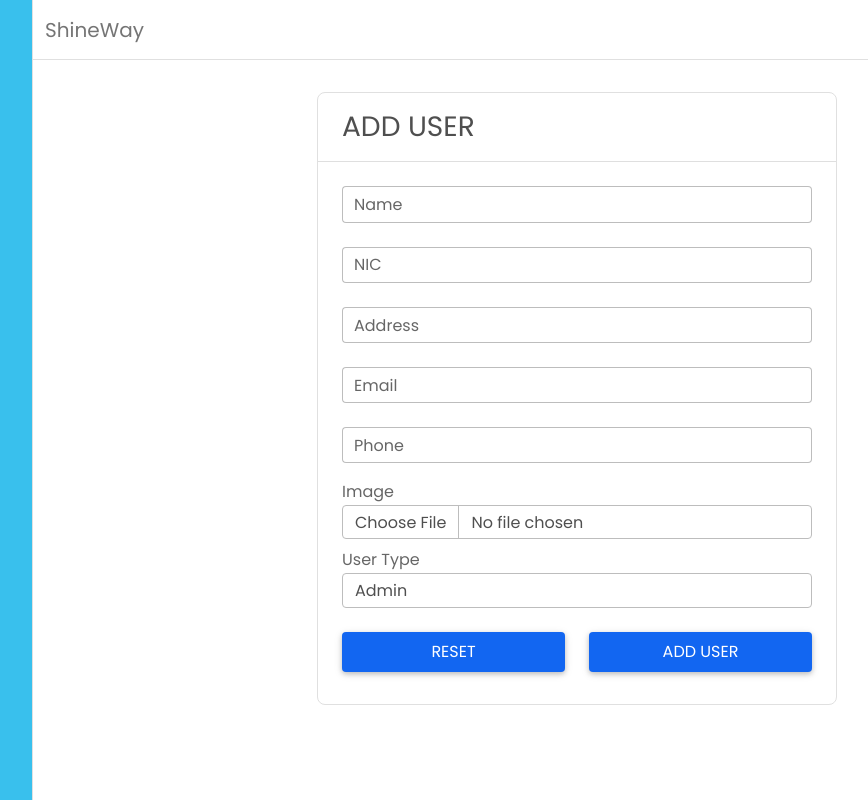
After one commit to Dinuka-Dilshan/ShineWay_php, a PHP site: page /views/user-add.php in a window 1280 px wide. The commit adds this page. Shown: the whole page, without its empty margins (159-1027 px from the left). Run offline with PHP 8.4, Linux system fonts and the light colour scheme; some libraries are stand-ins or nearby versions.

Commit message:
email exixts check

```diff
--- /dev/null
+++ b/views/user-add.php
@@ -0,0 +1,245 @@
+<?php
+
+session_start();
+
+require('./partials/header.php');
+
+
+$error = -1; // -1 = no message to display 1 = successfull  0 = error 2 = email exists
+
+if (isset($_SESSION['userAddStatus'])) {
+    if ($_SESSION['userAddStatus'] == 1) {
+        $error = 1;
+    } else if ($_SESSION['userAddStatus'] == 0) {
+        $error = 0;
+    } else if($_SESSION['userAddStatus'] == 2){
+        $error = 2;
+    }else{
+        $error = -1;
+    }
+
+    unset($_SESSION['userAddStatus']);
+}
+
+
+?>
+
+
+
+<div class="container-fluid mt-3 ">
+    <div class="row justify-content-center">
+        <div class="col-12 col-lg-6">
+            <div class="card border shadow-0 my-3 ">
+                <div class="card-header fs-3">
+                    ADD USER
+                </div>
+                <div class="card-body">
+                    <form enctype="multipart/form-data" class=" needs-validation" novalidate action="../controllers/user-add-controller.php" method="POST">
+                        <div class="row mb-4">
+                            <div class="col-12">
+                                <div class="form-outline">
+                                    <input pattern="^(?![ .]+$)[a-zA-Z .]*" id="name" name="name" type="text" id="form6Example1" class="form-control" required />
+                                    <label class="form-label" for="form6Example1">Name</label>
+                                    <div class="valid-feedback">Looks good!</div>
+                                    <div class="invalid-feedback">Enter a valid name</div>
+                                </div>
+                            </div>
+                        </div>
+
+                        <div class="row mb-4">
+                            <div class="col">
+                                <div class="form-outline">
+                                    <input pattern="([0-9]{9}[x|X|v|V]|[0-9]{12})" id="nic" name="NIC" type="text" id="form6Example2" class="form-control" required />
+                                    <label class="form-label" for="form6Example2">NIC</label>
+                                    <div class="valid-feedback">Looks good!</div>
+                                    <div class="invalid-feedback">Enter a valid NIC</div>
+                                </div>
+                            </div>
+                        </div>
+
+                        <div class="row mb-4">
+                            <div class="col">
+                                <div class="form-outline ">
+                                    <input pattern="^(?![0-9]+$)[a-zA-Z0-9 ,]{2,}$" name="address" id="address" type="text" id="form6Example4" class="form-control" required />
+                                    <label class="form-label" for="form6Example4">Address</label>
+                                    <div class="valid-feedback ">Looks good!</div>
+                                    <div class="invalid-feedback ">Enter a valid Address</div>
+                                </div>
+                            </div>
+                        </div>
+
+
+                        <!-- Email input -->
+                        <div class="row mb-4">
+                            <div class="col">
+                                <div class="form-outline ">
+                                    <input name="email" id="email" type="email" class="form-control" required />
+                                    <label class="form-label" for="form6Example5">Email</label>
+                                    <div class="valid-feedback">Looks good!</div>
+                                    <div class="invalid-feedback">Enter a valid Email</div>
+                                </div>
+                            </div>
+                        </div>
+
+
+                        <!-- Number input -->
+                        <div class="row mb-3">
+                            <div class="col">
+                                <div class="form-outline">
+                                    <input pattern="[0-9]{10}" name="phone" id="phone" type="text" class="form-control" required />
+                                    <label class="form-label" for="form6Example6">Phone</label>
+                                    <div class="valid-feedback ">Looks good!</div>
+                                    <div class="invalid-feedback ">Enter a valid phone number</div>
+                                </div>
+                            </div>
+                        </div>
+
+
+                        <div class="row mb-4">
+                            <div class="col-12 ">
+                                <div class="bg-white ">
+                                    <label class="form-label bg-white mb-0 pb-0" for="customFile">Image</label>
+                                    <input required name="image" type="file" class="form-control bg-white " id="file" accept="image/*" />
+                                </div>
+                            </div>
+
+
+                            <div class="col-12 mt-2">
+                                <label class="form-label bg-white mb-0 pb-0 " for="typeSelect">User Type</label>
+                                <select name="userType" class="bg-white  form-control " id="typeSelect" required>
+                                    <option selected value="Admin"> Admin </option>
+                                    <option value="User"> User</option>
+                                </select>
+                            </div>
+
+                        </div>
+
+                        <!-- Submit button -->
+                        <div class="row">
+                            <div class="col-6">
+                                <button type="reset" id="btnReset" class="btn btn-primary btn-block fs-6 py-2 mb-2">Reset</button>
+                            </div>
+                            <div class="col-6">
+                                <button type="submit" name="submit-add-user" class="btn btn-primary btn-block fs-6 py-2 mb-2">Add User</button>
+                            </div>
+                        </div>
+                    </form>
+                </div>
+            </div>
+        </div>
+    </div>
+</div>
+
+<!-- Button trigger modal -->
+<button type="button" class="btn btn-primary d-none" data-mdb-toggle="modal" data-mdb-target="#modalMessage" id="btnModal">
+    Launch static backdrop modal
+</button>
+
+<!-- Modal error-->
+<div class="modal fade" id="modalMessage" data-mdb-backdrop="static" data-mdb-keyboard="false">
+    <div class="modal-dialog modal-sm">
+        <div class="modal-content ">
+            <div class="modal-body">
+
+                <div class="container-fluid">
+                    <div class="row">
+
+                        <div class="col-10">
+                            <h6 class="modal-title text-success " id="staticBackdropLabel"> Successfully Added!</h6>
+                        </div>
+
+                        <div class="col-2 ">
+                            <button type="button" class="btn-close" data-mdb-dismiss="modal" aria-label="Close"></button>
+                        </div>
+
+                    </div>
+                </div>
+
+            </div>
+        </div>
+    </div>
+</div>
+
+
+
+<!-- Button trigger modal -->
+<button type="button" class="btn btn-primary d-none" data-mdb-toggle="modal" data-mdb-target="#modalErrorMessage" id="btnErrorModal">
+    Launch static backdrop modal
+</button>
+
+<!-- Modal error-->
+<div class="modal fade" id="modalErrorMessage" data-mdb-backdrop="static" data-mdb-keyboard="false">
+    <div class="modal-dialog modal-sm">
+        <div class="modal-content ">
+            <div class="modal-body">
+
+                <div class="container-fluid">
+                    <div class="row">
+
+                        <div class="col-10">
+                            <h6 class="modal-title text-danger " id="staticBackdropLabel"> Cannot Add!</h6>
+                        </div>
+
+                        <div class="col-2 ">
+                            <button type="button" class="btn-close" data-mdb-dismiss="modal" aria-label="Close"></button>
+                        </div>
+
+                    </div>
+                </div>
+
+            </div>
+        </div>
+    </div>
+</div>
+
+
+<!-- Button trigger modal email exists -->
+<button type="button" class="btn btn-primary d-none" data-mdb-toggle="modal" data-mdb-target="#modalErrorEmailMessage" id="btnErrorEmailModal">
+    Launch static backdrop modal
+</button>
+
+<!-- Modal error email exists-->
+<div class="modal fade" id="modalErrorEmailMessage" data-mdb-backdrop="static" data-mdb-keyboard="false">
+    <div class="modal-dialog modal-sm">
+        <div class="modal-content ">
+            <div class="modal-body">
+
+                <div class="container-fluid">
+                    <div class="row">
+
+                        <div class="col-10">
+                            <h6 class="modal-title text-danger " id="staticBackdropLabel"> Email Already Exists!</h6>
+                        </div>
+
+                        <div class="col-2 ">
+                            <button type="button" class="btn-close" data-mdb-dismiss="modal" aria-label="Close"></button>
+                        </div>
+
+                    </div>
+                </div>
+
+            </div>
+        </div>
+    </div>
+</div>
+
+
+
+<script type="text/javascript" src="https://cdnjs.cloudflare.com/ajax/libs/mdb-ui-kit/3.6.0/mdb.min.js"></script>
+<script src="../public/js/form-validstion.js"></script>
+
+<script>
+    <?php
+        if ($error == "0") {
+            echo "document.getElementById('btnErrorModal').click();";
+        } else if ($error == "1") {
+            echo "document.getElementById('btnModal').click();";
+        } else if($error == "2") {
+            echo "document.getElementById('btnErrorEmailModal').click();";
+        }
+    ?>
+</script>
+
+<?php
+require('./partials/footer.php');
+?>
```
Also changed, not shown: controllers/user-add-controller.php (added, +45 -0 lines), views/user-view.php (+3 -4 lines), public/img/Users/jadinukadilshan@gmail.com.jpg.
